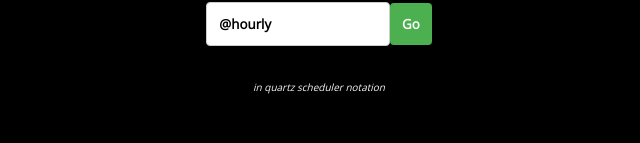
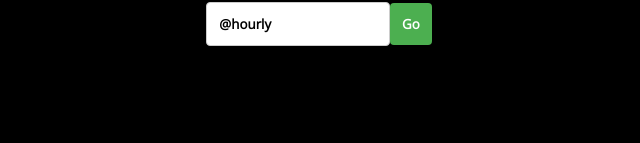
Before and after one commit to lirantal/cron-quartz-web, an Angular app: page / in a window 1280 px wide. Shown: the part 157-300 px from the top of the page, without its empty margins (321-961 px from the left). Built offline with nearby package versions, Linux system fonts and the light colour scheme.

Commit message:
updating component logic to check for array type before converting, and display the quartz notation only if a conversion succeeded

```diff
--- a/src/app/cronconvert/cronconvert.component.html
+++ b/src/app/cronconvert/cronconvert.component.html
@@ -5,7 +5,7 @@
     </form>
 </div>
 
-<div class="quartz">
+<div class="quartz" *ngIf="quartz">
 
     <p class="quartzText">
     {{quartz}}
--- a/src/app/cronconvert/cronconvert.component.ts
+++ b/src/app/cronconvert/cronconvert.component.ts
@@ -18,7 +18,9 @@ export class CronconvertComponent {
 
   convertToQuartz() {
     let quartz = CronToQuartz.getQuartz(this.cron);
-    this.quartz = quartz.toString();
+    if (Array.isArray(quartz) && Array.isArray(quartz[0])) {
+      this.quartz = quartz[0].join(' ');
+    }
   }
 
 }
```
